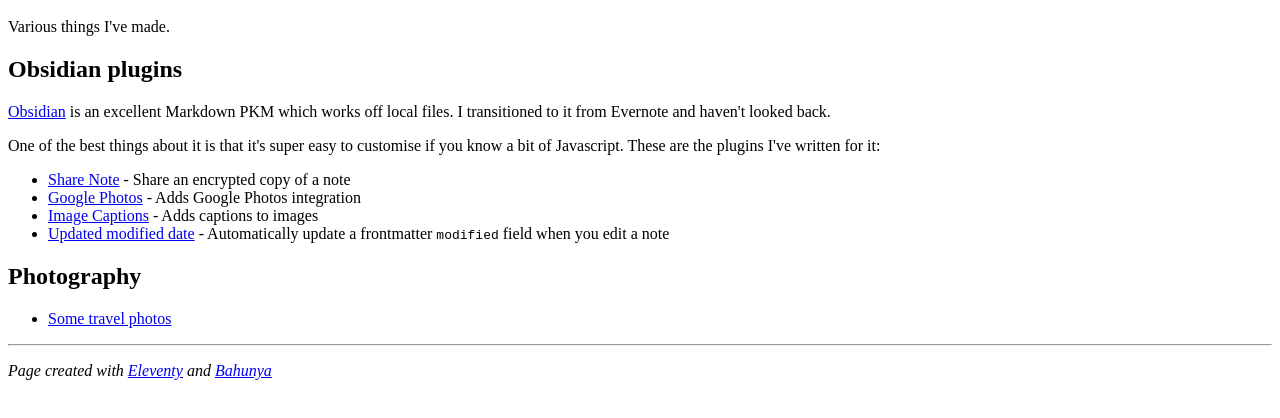
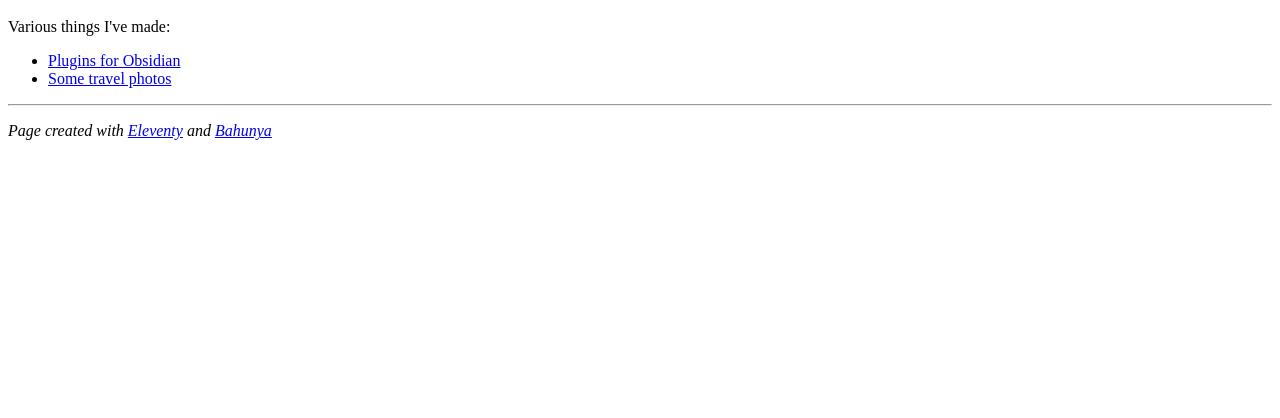
Before and after one commit to alangrainger/alan.gr, an Eleventy site: page src/index.md in a window 1280 px wide. Shown: the part 48-466 px from the top of the page. Built offline with nearby package versions, Linux system fonts and the light colour scheme; Eleventy itself is replaced by a stand-in of ours; files that its build step writes are made by us from their sources.

Commit message:
modified:   src/index.md 	new file:   src/obsidian.md

```diff
--- a/src/index.md
+++ b/src/index.md
@@ -1,23 +1,11 @@
 ---
 title: Alan Grainger
 ---
-# Alan Grainger
+# {{ title }}
 
-Various things I've made.
+Various things I've made:
 
-## Obsidian plugins
-
-[Obsidian](https://obsidian.md/) is an excellent Markdown PKM which works off local files. I transitioned to it from Evernote and haven't looked back.
-
-One of the best things about it is that it's super easy to customise if you know a bit of Javascript. These are the plugins I've written for it:
-
-- [Share Note](https://github.com/alangrainger/obsidian-share) - Share an encrypted copy of a note
-- [Google Photos](https://github.com/alangrainger/obsidian-google-photos) - Adds Google Photos integration
-- [Image Captions](https://github.com/alangrainger/obsidian-image-captions) - Adds captions to images
-- [Updated modified date](https://github.com/alangrainger/obsidian-frontmatter-modified-date) - Automatically update a frontmatter `modified` field when you edit a note
-
-## Photography
-
+- [Plugins for Obsidian](obsidian.md)
 - [Some travel photos](https://photos.thiswaytospain.com/)
 
 ---
```
Also changed, not shown: src/obsidian.md (added, +16 -0 lines).
